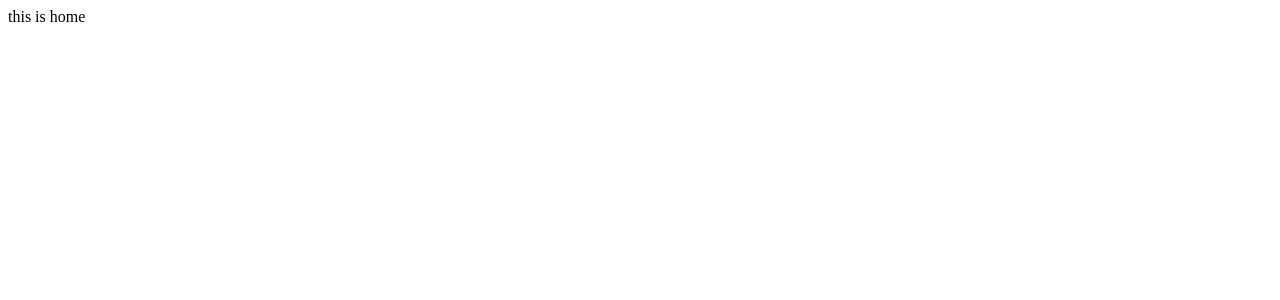
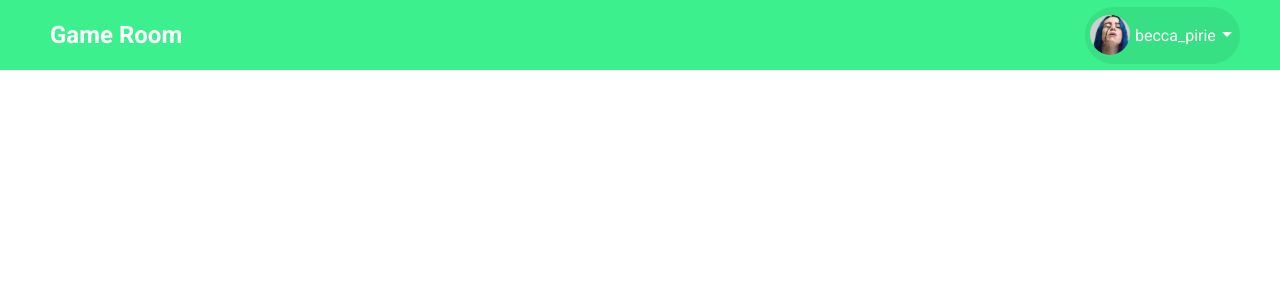
Before and after one commit to BeccaPirie/game-room, a React (Create React App) app in the folder client/: page / in a window 1280 px wide. Shown: the top 300 px of the page. Built offline with nearby package versions, Linux system fonts and the light colour scheme; the HTML template or start-up script is replaced by a standard one.

Commit message:
start of nav bar

```diff
--- a/client/package.json
+++ b/client/package.json
@@ -3,6 +3,10 @@
   "version": "0.1.0",
   "private": true,
   "dependencies": {
+    "@emotion/react": "^11.5.0",
+    "@emotion/styled": "^11.3.0",
+    "@mui/icons-material": "^5.0.4",
+    "@mui/material": "^5.0.4",
     "@testing-library/jest-dom": "^5.14.1",
     "@testing-library/react": "^11.2.7",
     "@testing-library/user-event": "^12.8.3",
--- a/client/public/index.html
+++ b/client/public/index.html
@@ -7,6 +7,7 @@
       name="description"
       content="Web site created using create-react-app"
     />
+    <link href="https://fonts.googleapis.com/css2?family=Roboto:wght@100;300;400;500;700;900&display=swap" rel="stylesheet">
     <link rel="stylesheet" href="style.css">
     <title>Game Room</title>
   </head>
--- a/client/public/style.css
+++ b/client/public/style.css
@@ -0,0 +1,4 @@
+* {
+    margin: 0;
+    font-family: 'Roboto', sans-serif;
+}
--- /dev/null
+++ b/client/src/components/dropdown/Dropdown.jsx
@@ -0,0 +1,18 @@
+import './dropdown.scss'
+import { MenuItems } from '../menuItems/MenuItems'
+
+export default function Dropdown({show}) {
+    return (
+        <span className={show ? "show" : "hide"}>
+            <ul className="dropdownList">
+                {MenuItems.map((item, index) => {
+                    return (
+                        <li key={index} className={item.className}>
+                            {item.title}
+                        </li>
+                    )
+                })}
+            </ul>
+        </span>
+    )
+}
--- /dev/null
+++ b/client/src/components/dropdown/dropdown.scss
@@ -0,0 +1,26 @@
+.show {
+    display: block;
+}
+
+.hide {
+    display: none;
+}
+
+.dropdownList {
+    list-style: none;
+    position: absolute;
+    top: 67px;
+    right: 40px;
+    width: 155px;
+}
+
+.dropdownLink {
+    padding: 8px;
+    text-align: center;
+    background-color: rgb(245, 245, 245);
+    cursor: pointer;
+}
+
+.dropdownLink:hover {
+    background-color: rgb(233, 232, 232);
+}
--- /dev/null
+++ b/client/src/components/menuItems/MenuItems.js
@@ -0,0 +1,17 @@
+export const MenuItems = [
+    {
+        title: 'Profile',
+        path: '',
+        className: 'dropdownLink'
+    },
+    {
+        title: 'Friends',
+        path: '',
+        className: 'dropdownLink'
+    },
+    {
+        title: 'Log out',
+        path: '',
+        className: 'dropdownLink'
+    }
+]
--- a/client/src/components/navbar/Navbar.jsx
+++ b/client/src/components/navbar/Navbar.jsx
@@ -1,9 +1,32 @@
 import './navbar.scss'
+import { ArrowDropDown, ArrowDropUp } from '@mui/icons-material';
+import Dropdown from '../dropdown/Dropdown';
+import { useState } from 'react';
 
 export default function Navbar() {
+    const [showDropdown, setshowDropdown] = useState(false)
+
+    const dropdownHandler = () => {
+        setshowDropdown(!showDropdown)
+    }
+
     return (
-        <div>
+        <div className="navbarContainer">
+            <div className="navbarLeft">
+                <span className="logo">Game Room</span>
+            </div>
+            <div className="navbarCentre"></div>
+            <div className="navbarRight">
+                <div className="accountBtn" onClick={dropdownHandler}>
+                    <img src="../../assets/profile-pic.jpg" alt="" className="accountProfilePicture" />
+                        <span className="accountUsername">becca_pirie</span>
+                        <span className="arrow">
+                         {showDropdown ? <ArrowDropUp/> : <ArrowDropDown/>}
+                        </span>
 
+                </div>
+                <Dropdown show={showDropdown} />
+            </div>
         </div>
     )
 }
--- a/client/src/components/navbar/navbar.scss
+++ b/client/src/components/navbar/navbar.scss
@@ -0,0 +1,63 @@
+.navbarContainer {
+    height: 70px;
+    width: 100%;
+    background-color: #3cf08d;
+    display: flex;
+    align-items: center;
+    position: sticky;
+    top: 0;
+    z-index: 999;
+  }
+
+.navbarLeft {
+    flex: 5;
+}
+
+.logo {
+    margin-left: 50px;
+    font-size: 24px;
+    font-weight: bold;
+    color: white;
+    cursor: pointer;
+}
+
+.navbarCentre {
+    flex: 3;
+}
+
+.navbarRight {
+    flex: 4;
+    display: flex;
+    justify-content: flex-end;
+    margin-right: 40px;
+}
+
+.accountBtn {
+    position: relative;
+    cursor: pointer;
+    color: white;
+    background-color: #37e083;
+    width: 155px;
+    border-radius: 40px;
+}
+
+.accountProfilePicture {
+    width: 40px;
+    border-radius: 50%;
+    object-fit: cover;
+    margin: 5px;
+    padding-top: 3px;
+}
+
+.accountUsername {
+    position: absolute;
+    top: 50%;
+    -ms-transform: translateY(-50%);
+    transform: translateY(-50%);
+}
+
+.arrow {
+    position: absolute;
+    top: 15px;
+    left: 130px;
+}
--- a/client/src/pages/home/Home.jsx
+++ b/client/src/pages/home/Home.jsx
@@ -1,9 +1,10 @@
 import "./home.css";
+import Navbar from "../../components/navbar/Navbar";
 
 export default function Home() {
     return (
-        <div>
-            this is home
-        </div>
+        <>
+            <Navbar/>
+        </>
     )
 }
```
Also changed, not shown: client/public/assets/profile-pic.jpg (added), 1 other file (tests, documents, lock files or other folders).
